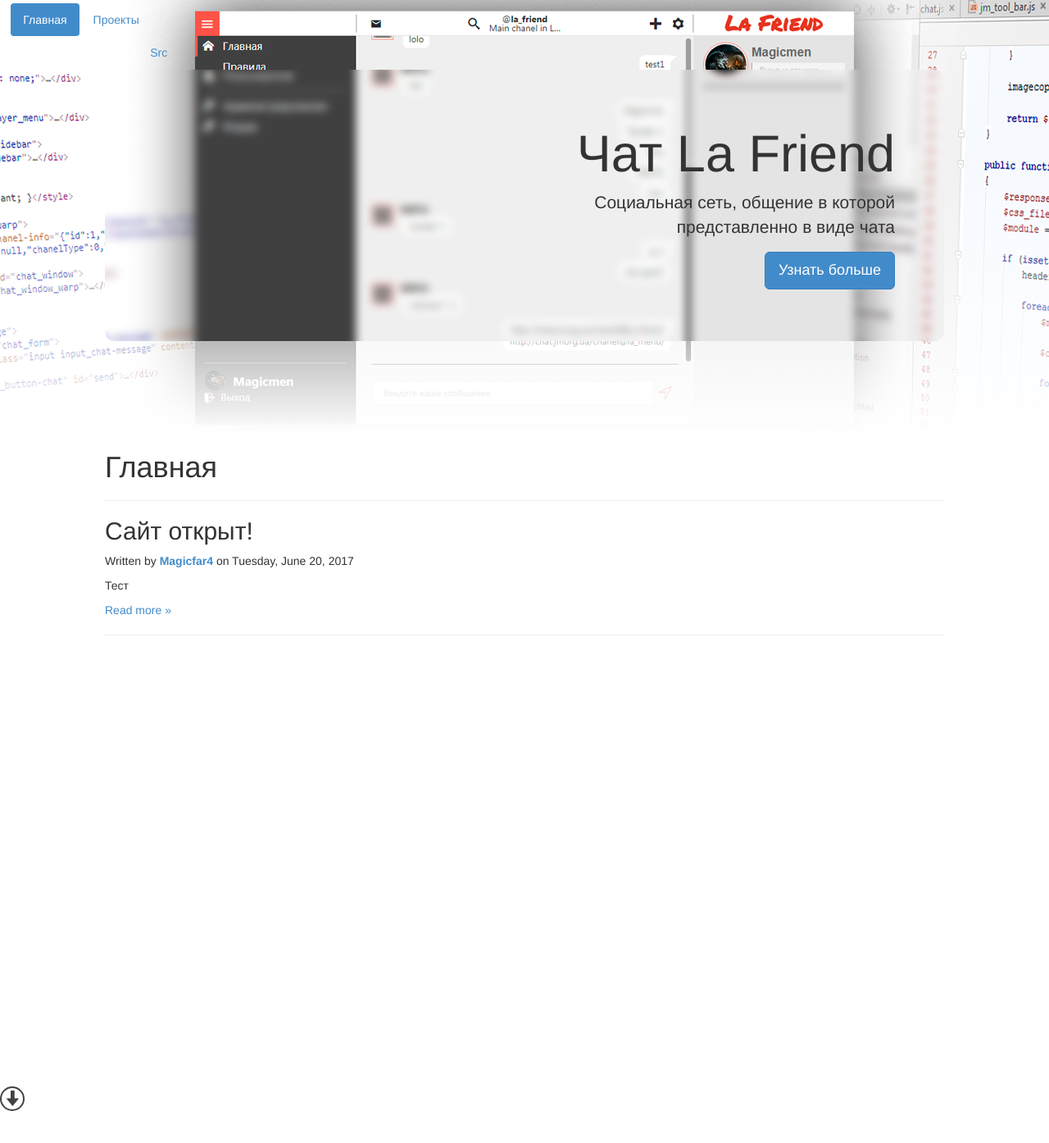
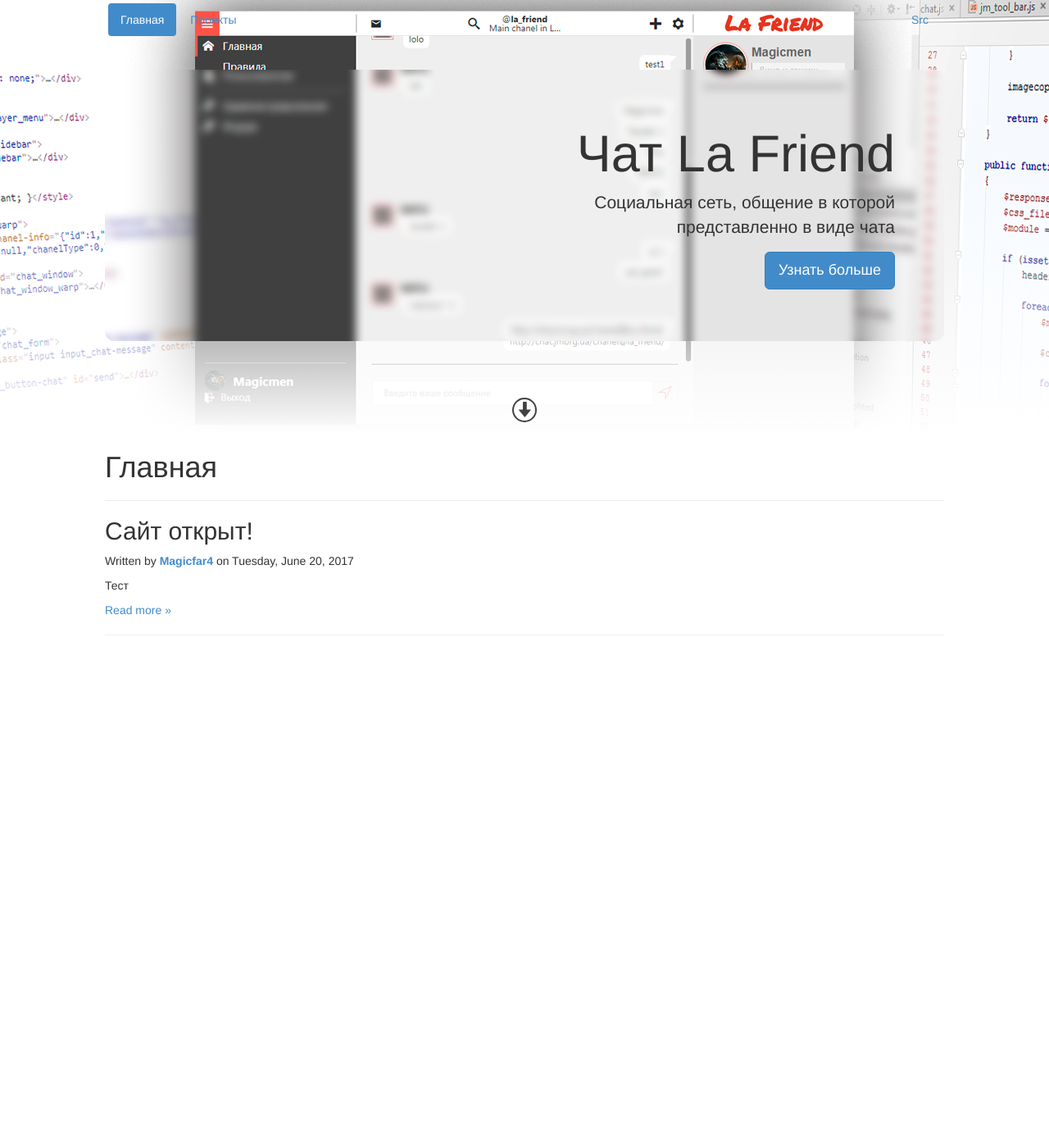
Before and after one commit to jm-organization/jm-organization.github.io, a Jekyll site: the page built from index.html, in a window 1280 px wide and 1400 px high. Shown: the top 1394 px of the window at 82% size. Built offline with Jekyll 4.4.1, drawn with Linux system fonts in a browser that asks for light colours.

Commit message:
Исправление вида

```diff
--- a/assets/css/main.css
+++ b/assets/css/main.css
@@ -18,7 +18,7 @@ section {
 .navigation {
   position: fixed;
   top: 0;
-  width: inherit;
+  width: 100%;
   height: 48px;
   padding: 4px 0;
   background: transparent;
@@ -65,9 +65,9 @@ section {
 
 .jm-warp {
   position: absolute;
-  width: inherit; }
+  width: 100%; }
   .jm-warp.warp-button-to-content {
-    bottom: 45px;
+    top: 485px;
     height: 30px;
     background: transparent;
     z-index: 5896; }
```
